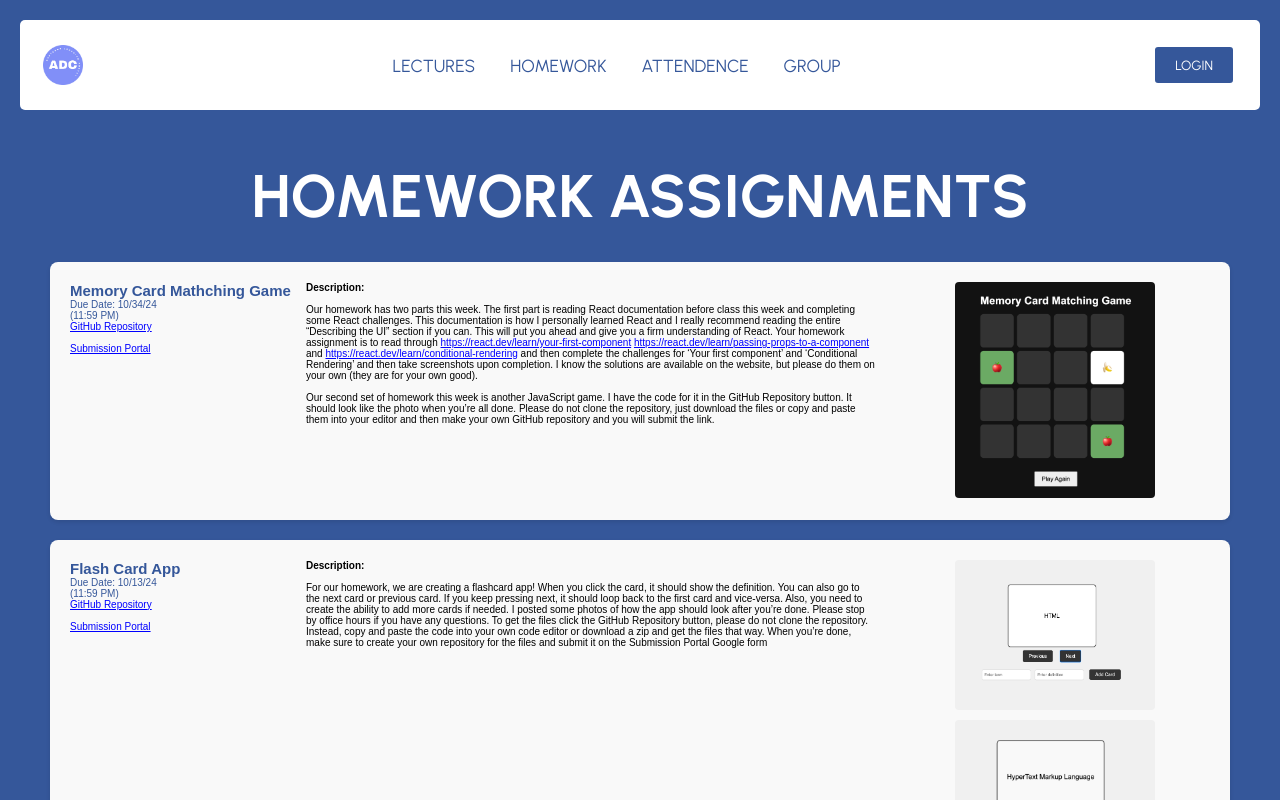
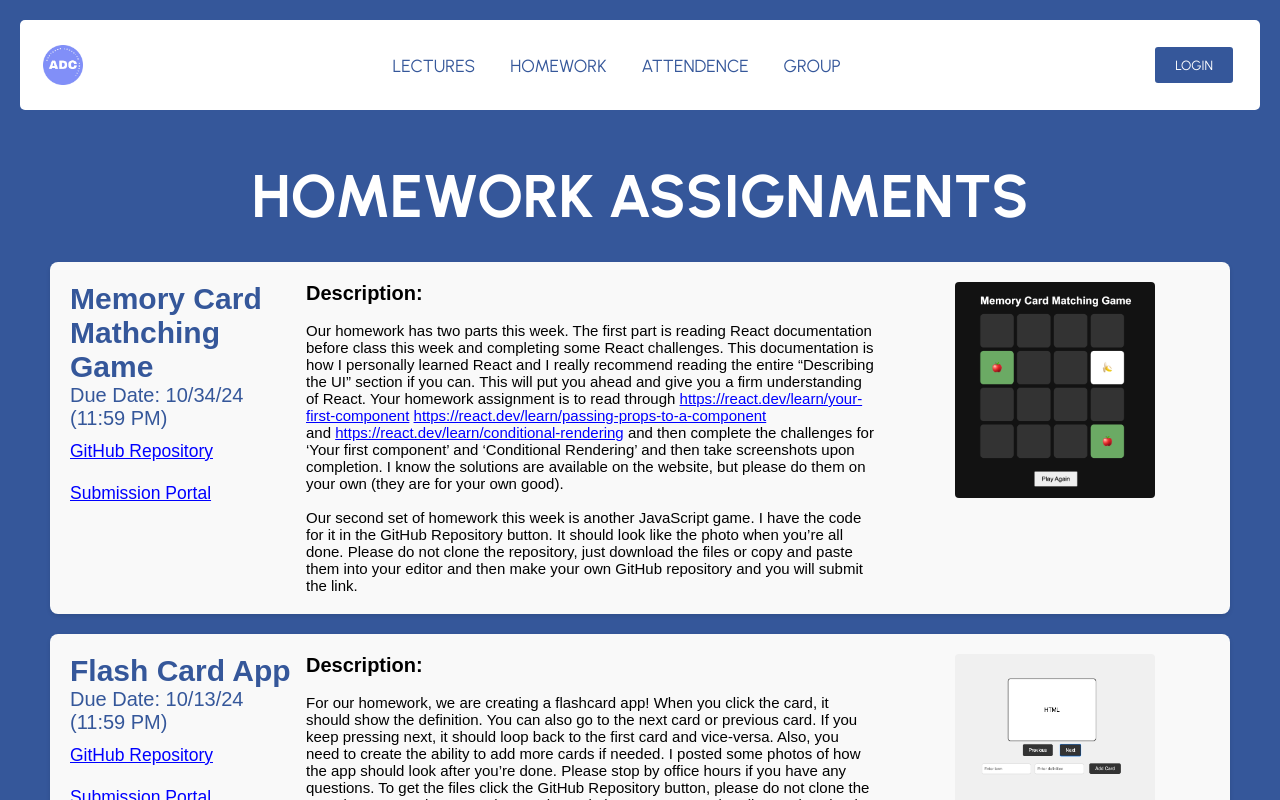
Before and after one commit to aryanj112/BootcampPortal, a React (Vite) app: page /homework in a window 1280 px wide. Shown: the top 800 px of the page. Built offline with nearby package versions, Linux system fonts and the light colour scheme; a web font is replaced by a local one.

Commit message:
Add files via upload

```diff
--- a/src/pages/Homework/homeworkStyling.css
+++ b/src/pages/Homework/homeworkStyling.css
@@ -33,12 +33,16 @@
 
  .homework-description {
     flex: 0 0 50%;
+    font-size: 1.5rem;
     white-space: normal;
     word-wrap: break-word;
     word-break: break-word;
     overflow-wrap: break-word;
  }
 
+ .description-header{
+   font-size: 2rem;
+ }
 
  .homework-text {
     flex: 0 0 20%;
@@ -96,7 +100,17 @@
     color: blue;
  }
 
+ .homework-name{
+   font-size: 3rem;
+ }
 
+ .due-date{
+   font-size: 2rem;
+ }
+
+ .header-links{
+   font-size: 1.75rem;
+ }
  .homework-images a {
     display: inline-block;
     width: 100%;
@@ -117,6 +131,7 @@
 
 
  .homework-heading{
+
    font-family: "Urbanist", sans-serif;
     font-style: normal;
     font-weight: 50;
--- a/src/pages/Homework/index.tsx
+++ b/src/pages/Homework/index.tsx
@@ -47,14 +47,15 @@ const HomeworkCard: React.FC<{ homework: typeof homeworkData[0] }> = ({ homework
   <div className="homework-card">
     <div className="homework-content">
       <div className="homework-text">
-        <h2>{homework.name}</h2>
-        <p>Due Date: {homework.dueDate}<br />(11:59 PM)</p>
+        <h2 className = "homework-name">{homework.name}</h2>
+        <p className = "due-date">Due Date: {homework.dueDate}<br />(11:59 PM)</p>
+        <br />
         {homework.githubLink !== "" && (
           <a
             href={homework.githubLink}
             target="_blank"
             rel="noopener noreferrer"
-            className="homework-link"
+            className="homework-link header-links"
           >
             GitHub Repository<br /><br />
           </a>
@@ -63,14 +64,14 @@ const HomeworkCard: React.FC<{ homework: typeof homeworkData[0] }> = ({ homework
           href={homework.submissionPortal}
           target="_blank"
           rel="noopener noreferrer"
-          className="homework-link"
+          className="homework-link header-links"
         >
           Submission Portal
         </a>
       </div>
       <div className="homework-description">
         <p>
-          <b>Description:</b>
+          <b className="description-header">Description:</b>
           <br /> <br /> {transformDescription(homework.description)}
         </p>
       </div>
```
